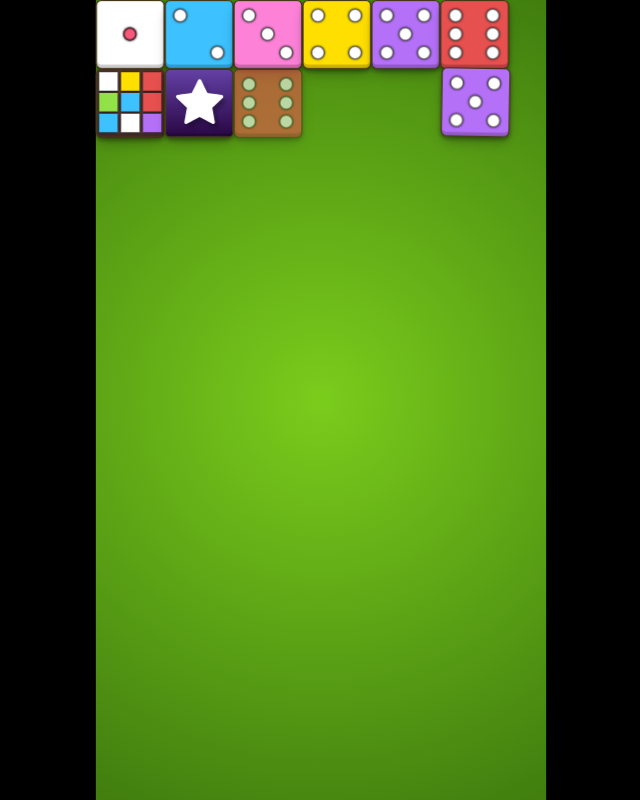
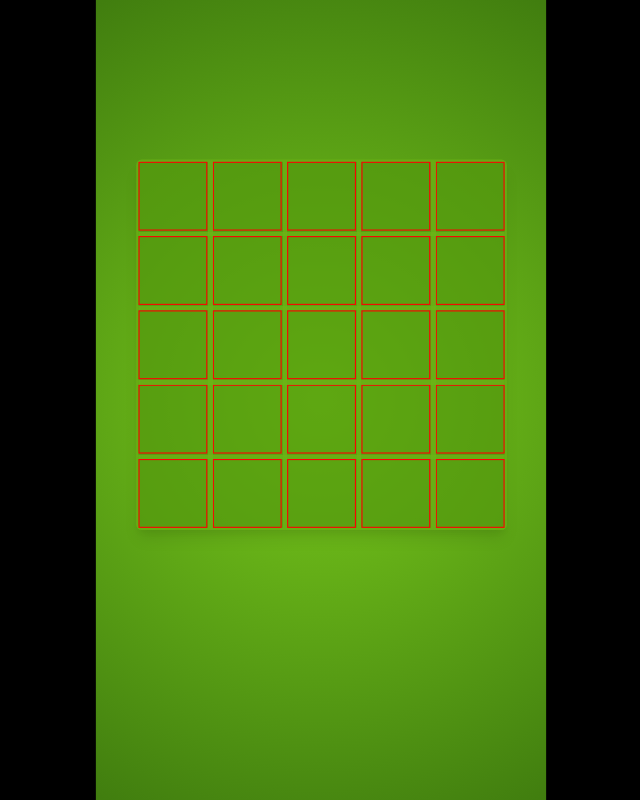
Before and after one commit to Jorger/dice-merge-react, a React (Create React App) app: page / in a window 1280 px wide. Shown: the whole page, without its empty margins (319-959 px from the left). Built offline with nearby package versions, Linux system fonts and the light colour scheme.

Commit message:
Componente Grilla

```diff
--- a/src/App.tsx
+++ b/src/App.tsx
@@ -1,23 +1,11 @@
 import AppWrapper from "./components/appWrapper";
-import Dice from "./components/dice";
+import Game from "./components/game";
 import React from "react";
-import type { TypeDice } from "./interfaces";
-import { SIZE_ITEM } from "./utils/constants";
 
 const App = () => {
   return (
     <AppWrapper>
-      <>
-        {new Array(6).fill(null).map((_, i) => {
-          return <Dice key={i} x={i * SIZE_ITEM} type={(i + 1) as TypeDice} />;
-        })}
-        <Dice type={7} x={0} y={SIZE_ITEM} />
-        <Dice type={8} x={SIZE_ITEM} y={SIZE_ITEM} />
-        <Dice type={6} x={SIZE_ITEM * 2} y={SIZE_ITEM} state="GHOST" />
-        <Dice type={1} x={SIZE_ITEM * 3} y={SIZE_ITEM} state="DISAPEAR" />
-        <Dice type={4} x={SIZE_ITEM * 4} y={SIZE_ITEM} state="HIDE" />
-        <Dice type={5} x={SIZE_ITEM * 5} y={SIZE_ITEM} state="SHAKE" />
-      </>
+      <Game />
     </AppWrapper>
   );
 };
--- a/src/components/dice/index.tsx
+++ b/src/components/game/components/dice/index.tsx
@@ -1,8 +1,8 @@
 import "./styles.css";
-import { DICE_NAMES, DiceState, SIZE_ITEM } from "../../utils/constants";
-import Icon from "../icon";
+import { DICE_NAMES, DiceState, SIZE_ITEM } from "../../../../utils/constants";
+import Icon from "../../../icon";
 import React from "react";
-import type { DiceStateType, TypeDice } from "../../interfaces";
+import type { DiceStateType, TypeDice } from "../../../../interfaces";
 
 interface DiceProps {
   type: TypeDice;
--- /dev/null
+++ b/src/components/game/components/grid/index.tsx
@@ -0,0 +1,25 @@
+import "./styles.css";
+import React from "react";
+import type { GridType } from "../../../../interfaces";
+import { POSICION_BASE_GRID } from "../../../../utils/constants";
+import { GridItem } from "..";
+
+interface GridPops {
+  gridData: GridType;
+}
+
+const Grid = ({ gridData }: GridPops) => {
+  console.log("GRID: gridData", gridData);
+
+  return (
+    <div className="grid-game" style={POSICION_BASE_GRID}>
+      {gridData.map((row) =>
+        row.map((item) => {
+          return <GridItem item={item} key={item.index} />;
+        })
+      )}
+    </div>
+  );
+};
+
+export default React.memo(Grid);
--- /dev/null
+++ b/src/components/game/components/grid/styles.css
@@ -0,0 +1,30 @@
+.grid-game {
+  --bg-border: #6cb516b5;
+  background: #53980fb5;
+  border-radius: 5px;
+  border: 2px solid var(--bg-border);
+  box-shadow: rgba(0, 0, 0, 0.1) 0px 10px 15px -3px,
+    rgba(0, 0, 0, 0.05) 0px 4px 6px -2px;
+  position: relative;
+}
+
+.grid-game::after {
+  content: "";
+  position: absolute;
+  width: 100%;
+  height: 100%;
+  background: repeating-linear-gradient(
+      to right,
+      transparent,
+      transparent 64px,
+      var(--bg-border) 64px,
+      var(--bg-border) 68px
+    ),
+    repeating-linear-gradient(
+      to bottom,
+      transparent,
+      transparent 64px,
+      var(--bg-border) 64px,
+      var(--bg-border) 68px
+    );
+}
--- /dev/null
+++ b/src/components/game/components/index.tsx
@@ -0,0 +1,6 @@
+import Dice from "./dice";
+import GameWrapper from "./wrapper";
+import Grid from "./grid";
+import GridItem from "./item";
+
+export { Dice, GameWrapper, Grid, GridItem };
--- /dev/null
+++ b/src/components/game/components/item/index.tsx
@@ -0,0 +1,23 @@
+import React from "react";
+import type { GridItemType } from "../../../../interfaces";
+
+interface GridItemProps {
+  item: GridItemType;
+}
+
+const GridItem = ({ item }: GridItemProps) => {
+  return (
+    <div
+      style={{
+        border: "1px solid red",
+        position: "absolute",
+        width: item.size,
+        height: item.size,
+        left: item.x,
+        top: item.y,
+      }}
+    />
+  );
+};
+
+export default React.memo(GridItem);
--- /dev/null
+++ b/src/components/game/components/wrapper/index.tsx
@@ -0,0 +1,10 @@
+import "./styles.css";
+import React, { ReactNode } from "react";
+
+const GameWrapper = ({
+  children,
+}: {
+  children: JSX.Element | JSX.Element[] | ReactNode;
+}) => <div className="game-wrapper">{children}</div>;
+
+export default React.memo(GameWrapper);
--- /dev/null
+++ b/src/components/game/components/wrapper/styles.css
@@ -0,0 +1,6 @@
+.game-wrapper {
+  height: 100%;
+  overflow: hidden;
+  position: absolute;
+  width: 100%;
+}
--- /dev/null
+++ b/src/components/game/helpers.ts
@@ -0,0 +1,30 @@
+import type { GridType } from "../../interfaces";
+import { DIMENSION_GRID, OFFSET_ITEM, SIZE_ITEM } from "../../utils/constants";
+
+export const initialGridData = () => {
+  const newGrid: GridType = [];
+
+  let index = 0;
+
+  for (let i = 0; i < DIMENSION_GRID; i++) {
+    newGrid[i] = [];
+
+    for (let c = 0; c < DIMENSION_GRID; c++) {
+      const x = i + (SIZE_ITEM + OFFSET_ITEM) * i;
+      const y = c + (SIZE_ITEM + OFFSET_ITEM) * c;
+
+      newGrid[i][c] = {
+        index,
+        row: i,
+        col: c,
+        size: SIZE_ITEM,
+        x,
+        y,
+      };
+
+      index++;
+    }
+  }
+
+  return newGrid;
+};
--- /dev/null
+++ b/src/components/game/index.tsx
@@ -0,0 +1,19 @@
+import { GameWrapper, Grid } from "./components";
+import { initialGridData } from "./helpers";
+import React, { useState } from "react";
+
+const Game = () => {
+  // setGridData
+  /**
+   * Guarda la información de la grilla...
+   */
+  const [gridData] = useState(() => initialGridData());
+
+  return (
+    <GameWrapper>
+      <Grid gridData={gridData} />
+    </GameWrapper>
+  );
+};
+
+export default React.memo(Game);
```
Also changed, not shown: src/components/game/components/dice/styles.css (renamed from src/components/dice/styles.css).
